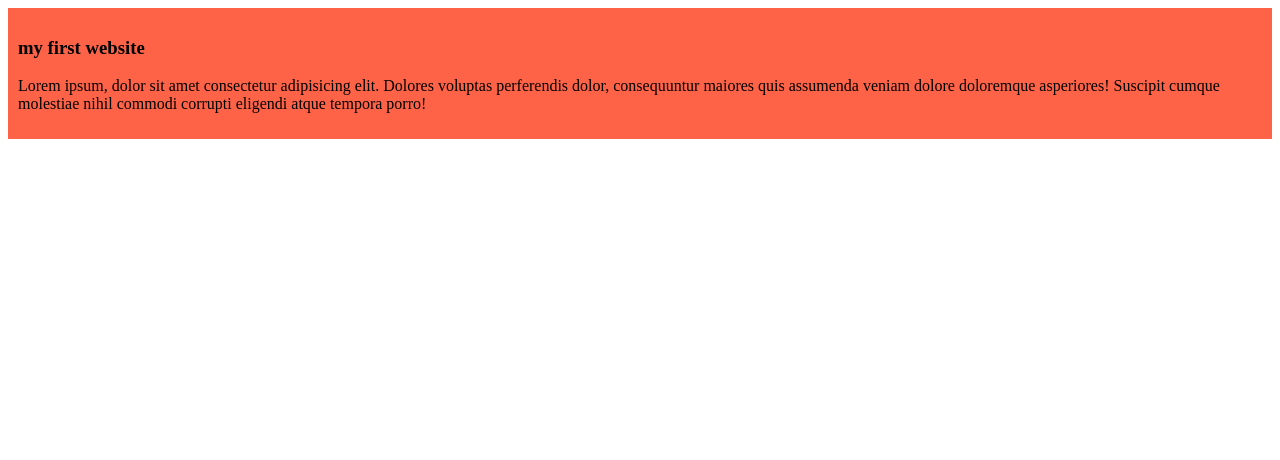
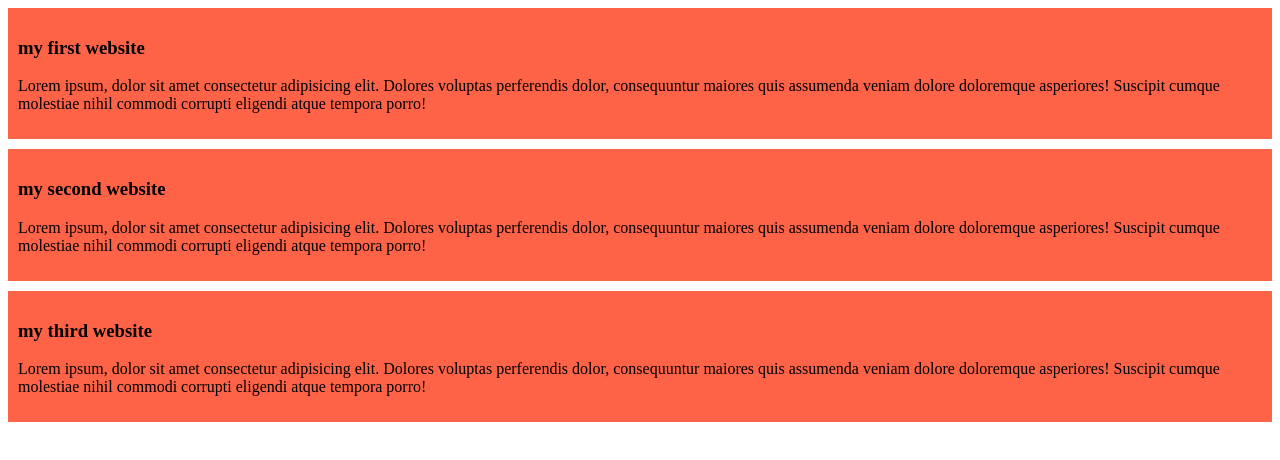
Before and after one commit to moniraafrozane/my_first_github_repo, a plain HTML site: page index.html in a window 1280 px wide. Drawn offline with Linux system fonts and the light colour scheme.

Commit message:
added second and third

```diff
--- a/index.html
+++ b/index.html
@@ -11,5 +11,13 @@
       <h3>my first website</h3>
       <p>Lorem ipsum, dolor sit amet consectetur adipisicing elit. Dolores voluptas perferendis dolor, consequuntur maiores quis assumenda veniam dolore doloremque asperiores! Suscipit cumque molestiae nihil commodi corrupti eligendi atque tempora porro!</p>
    </div>
+   <div>
+      <h3>my second website</h3>
+      <p>Lorem ipsum, dolor sit amet consectetur adipisicing elit. Dolores voluptas perferendis dolor, consequuntur maiores quis assumenda veniam dolore doloremque asperiores! Suscipit cumque molestiae nihil commodi corrupti eligendi atque tempora porro!</p>
+   </div>
+   <div>
+      <h3>my third website</h3>
+      <p>Lorem ipsum, dolor sit amet consectetur adipisicing elit. Dolores voluptas perferendis dolor, consequuntur maiores quis assumenda veniam dolore doloremque asperiores! Suscipit cumque molestiae nihil commodi corrupti eligendi atque tempora porro!</p>
+   </div>
 </body>
 </html>
--- a/styles/blog.css
+++ b/styles/blog.css
@@ -1,4 +1,5 @@
 div{
     background-color: tomato;
     padding: 10px;
+    margin-bottom: 10px;
 }
```
